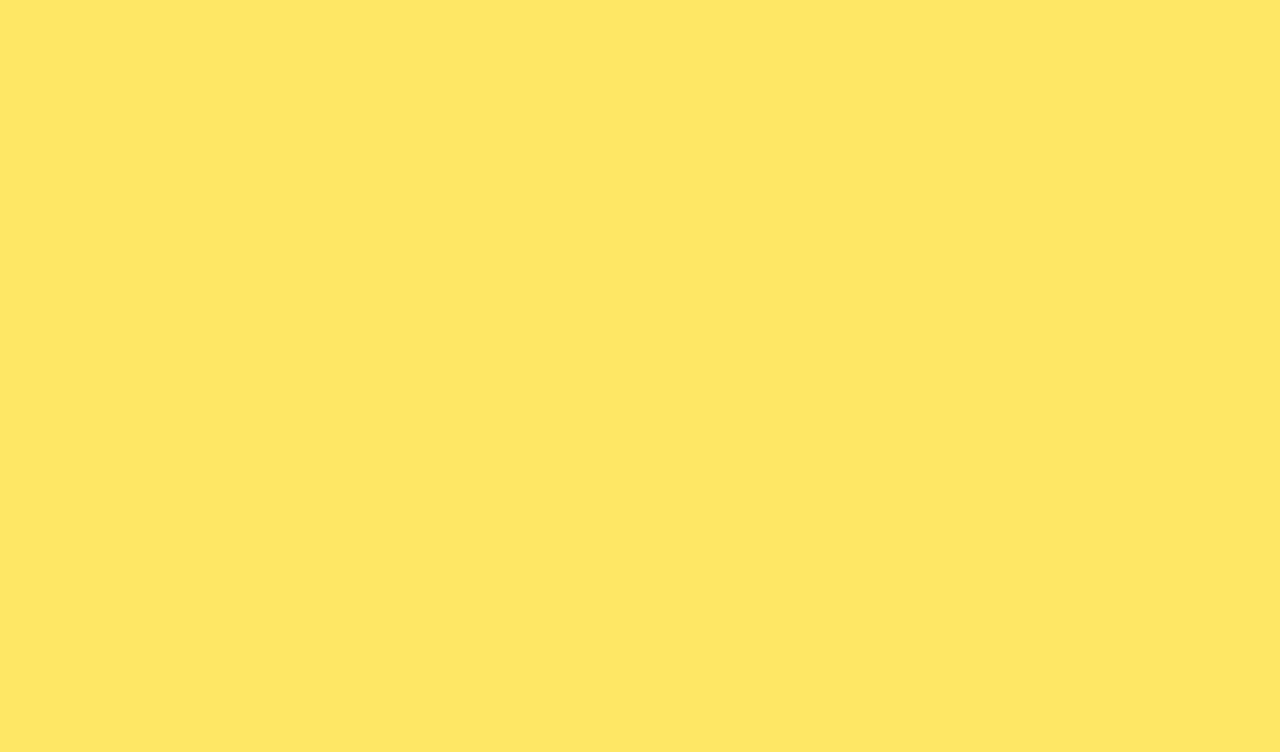
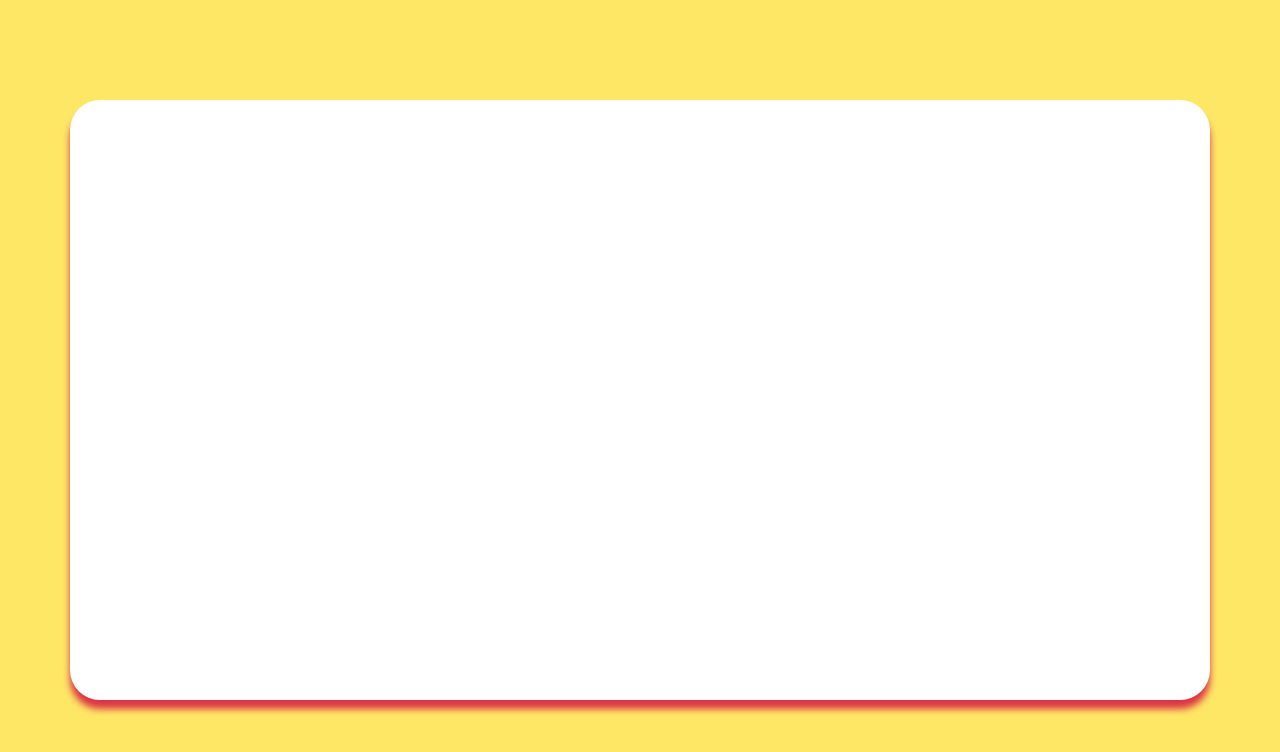
Before and after one commit to lgmaster/facil-consulta-challenge, a Vue app: page / in a window 1280 px wide. Shown: the top 752 px of the page. Built offline with nearby package versions, Linux system fonts and the light colour scheme.

Commit message:
style: home component style

```diff
--- a/src/views/Home.vue
+++ b/src/views/Home.vue
@@ -1,5 +1,5 @@
 <template>
-  <div class="home"></div>
+  <div class="home container"></div>
 </template>
 
 <script>
@@ -8,3 +8,20 @@ export default {
   components: {},
 };
 </script>
+
+<style lang="scss">
+.home {
+  background: $secondary-0;
+  max-height: toRem(600px);
+  font-size: toRem(16px);
+  border-radius: toRem(30px);
+  position: fixed;
+  margin: auto;
+  left: 0;
+  right: 0;
+  top: 0;
+  bottom: 0;
+  display: block;
+  box-shadow: 0px 9px 7px $danger;
+}
+</style>
```
